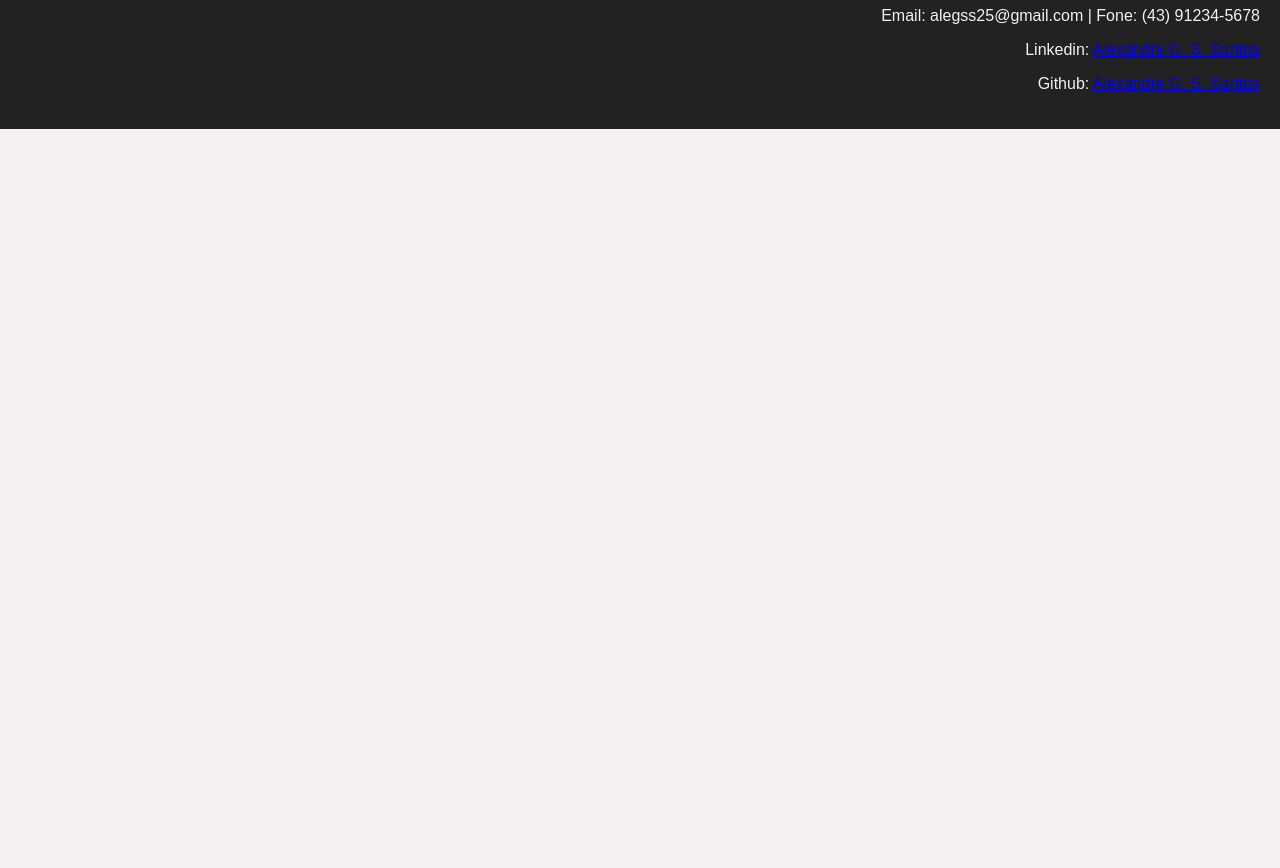
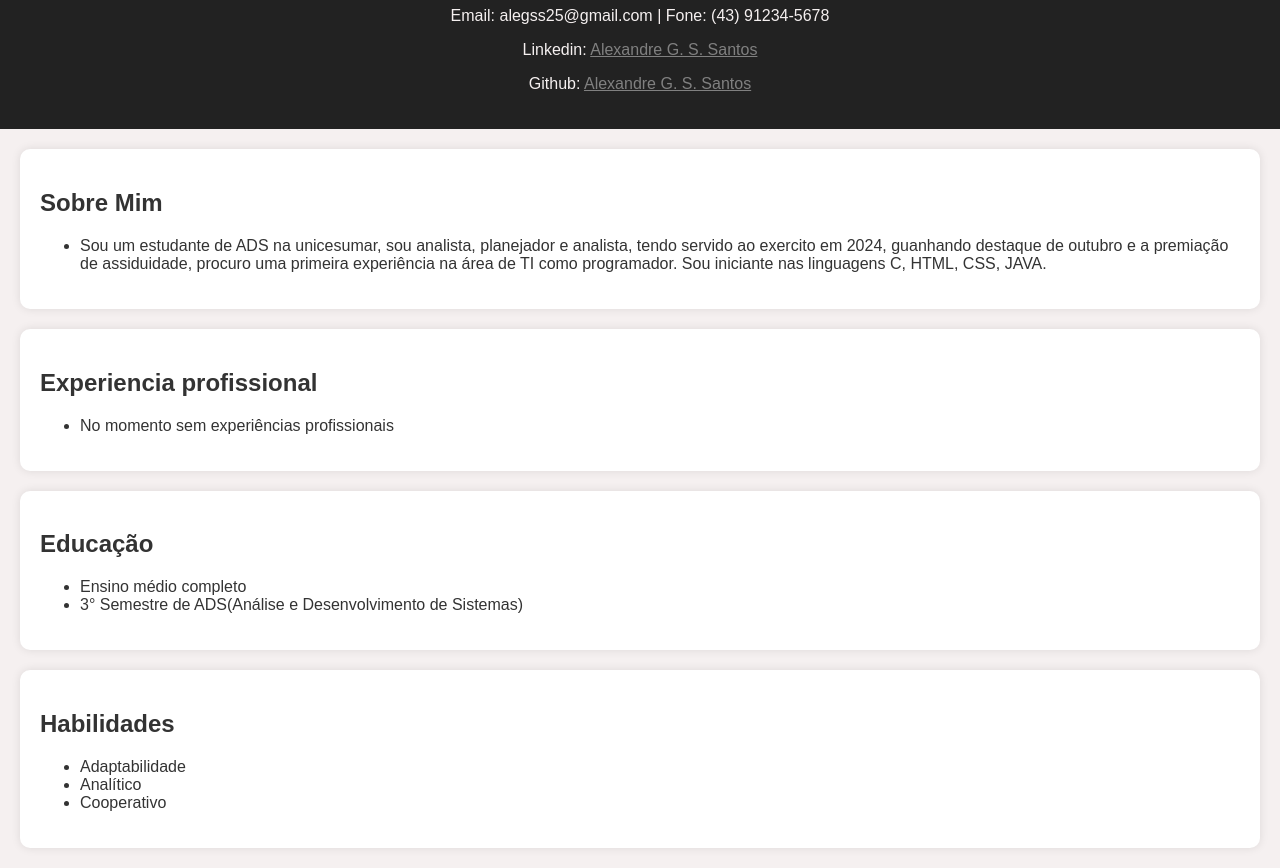
Before and after one commit to AlexandreGSSantos/Curriculo, a plain HTML site: page index.html in a window 1280 px wide. Shown: the part 403-1271 px from the top of the page. Before the commit the page ends 800 px from the top, so only its background shows below. Drawn offline with Linux system fonts and the light colour scheme.

Commit message:
Alteração no html, css e imagem de perfil

```diff
--- a/index.html
+++ b/index.html
@@ -9,16 +9,50 @@
 <body>
     <header> <!-- Cria o cabeçalho da pagina-->
             <div class="header-container">
-                <img src="download.jpg" alt="" class="foto-perfil">
-                <div style="text-align: right;">
+                <img src="ProfilePic.jpeg" alt="" class="foto-perfil">
+                <div>
                     <H1>Alexandre G. S. Santos</H1>
                     <p>Email: alegss25@gmail.com | Fone: (43) 91234-5678</p>
-                    <p>Linkedin: <a href="https://www.youtube.com/watch?v=20_89etdxbY" target="_blank">Alexandre G. S. Santos</a> </p>
-                    <p>Github: <a href="https://github.com/AlexandreGSSantos" target="_blank">Alexandre G. S. Santos</a></p>
+                    <p>Linkedin: <a href="www.linkedin.com/in/alexandre-g-s-santos-5aa5ba269" style="color: gray" target="_blank">Alexandre G. S. Santos</a> </p>
+                    <p>Github: <a href="https://github.com/AlexandreGSSantos" style="color: gray;" target="_blank">Alexandre G. S. Santos</a></p>
                 </div>
 
             </div>
     </header>
+
+    <section id="sobre">
+        <h2>Sobre Mim</h2>
+        <ul>
+            <li>Sou um estudante de ADS na unicesumar, sou analista, planejador e analista, tendo servido ao exercito em 2024, guanhando destaque de outubro e a premiação de assiduidade, procuro uma primeira experiência na área de TI como programador. Sou iniciante nas linguagens C, HTML, CSS, JAVA. </li>
+        </ul>
+</section>
+
+<section id="experiencia">
+        <h2>Experiencia profissional</h2>
+        <ul>
+            <li>No momento sem experiências profissionais</li>
+        </ul>
+</section>
+
+<section id="educacao">
+        <h2>Educação</h2>
+        <ul>
+            <li>Ensino médio completo</li>
+            <li>3° Semestre de ADS(Análise e Desenvolvimento de Sistemas)</li>
+        </ul>
+</section>
+
+<section id="habilidades">
+        <h2>Habilidades</h2>
+        <ul>
+            <li>Adaptabilidade</li>
+            <li>Analítico</li>
+            <li>Cooperativo</li>
+
+        </ul>
+</section>
+
+
 
     <footer> <!-- Cria o rodapé da pagina -->
 
--- a/style.css
+++ b/style.css
@@ -9,6 +9,7 @@ header{
     background-color: #222;
     color: #f5f0f0;
     padding: 20px;
+    text-align: center;
 
 }
 .foto-perfil{
@@ -16,4 +17,12 @@ header{
     height: 300px;
     border-radius: 50%;
     border: 3px solid white;
+
 }
+section{
+    margin: 20px;
+    padding: 20px;
+    background: white;
+    border-radius: 10px;
+    box-shadow: 0px 0px 10px rgba(0, 0, 0, 0.1);
+}
```
Also changed, not shown: ProfilePic.jpeg (added), 1 other file.
